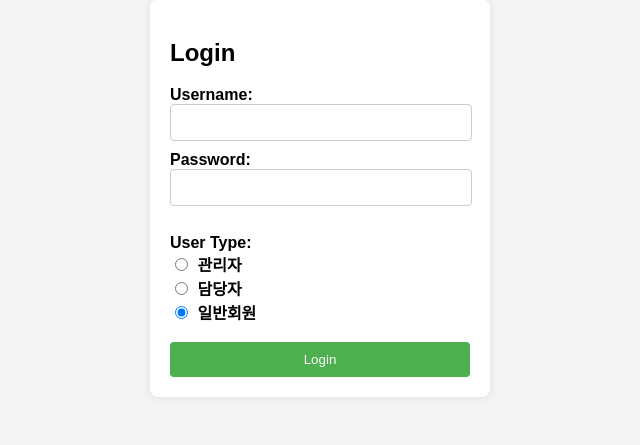
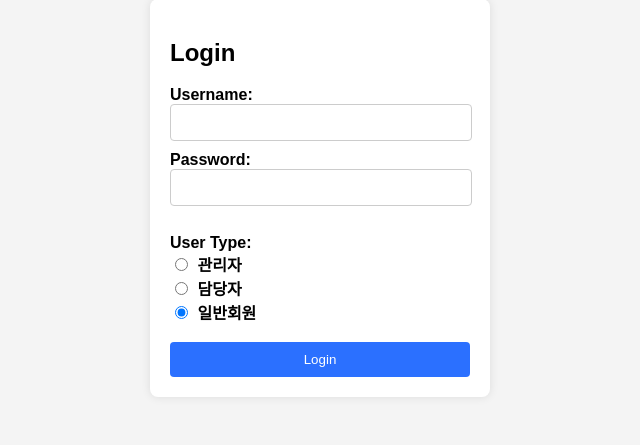
Before and after one commit to wonjunchoi07/2024tlqkf, a PHP site: page /login in a window 1280 px wide. Shown: the part 202-647 px from the top of the page, without its empty margins (320-960 px from the left). Run offline with PHP 8.4, Linux system fonts and the light colour scheme.

Commit message:
로그인 디자인 수정

```diff
--- a/pages/login.php
+++ b/pages/login.php
@@ -45,7 +45,7 @@
     }
 
     #login-form button {
-        background-color: #4caf50;
+        background-color: #2b70ff;
         color: #fff;
         border: none;
         border-radius: 4px;
@@ -55,7 +55,7 @@
     }
 
     #login-form button:hover {
-        background-color: #45a049;
+        background-color: #2b70ff;
     }
 </style>
 </head>
```
